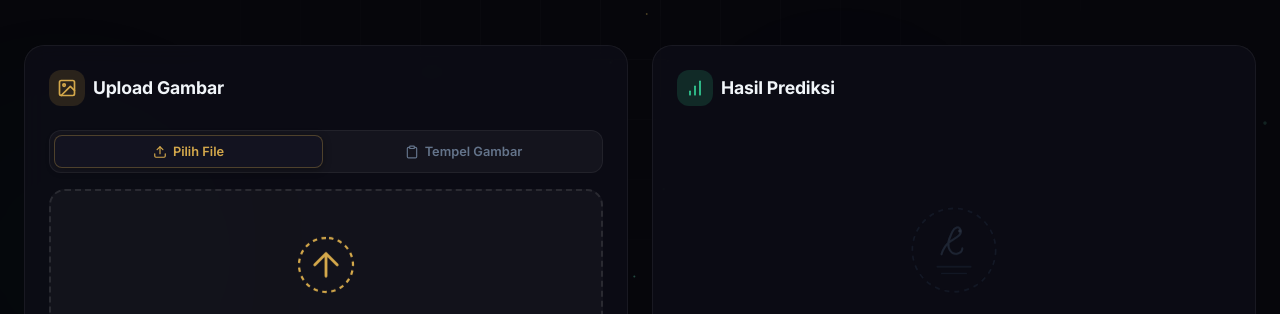
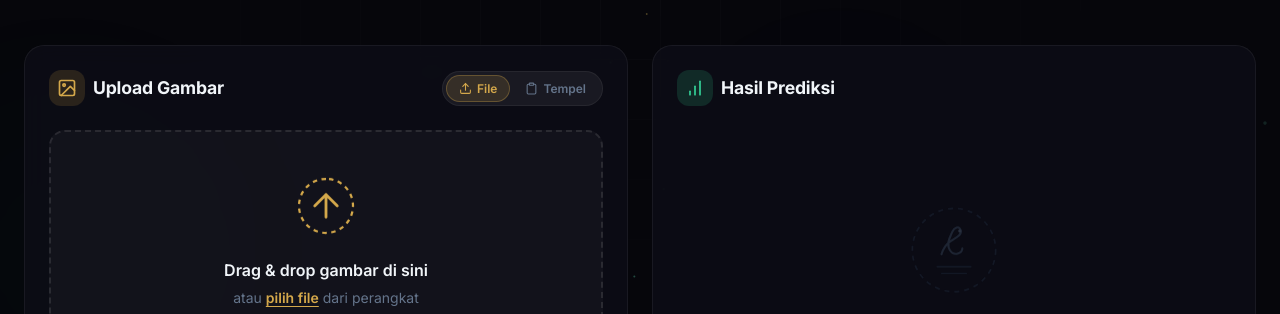
Before and after one commit to IhsanFikri/BP-Morph-Identifier, a plain HTML site: page index.html in a window 1280 px wide. Shown: the part 421-735 px from the top of the page. Drawn offline with Linux system fonts and the light colour scheme; no server answers.

Commit message:
refactor: redesign upload mode tabs layout and styling in html and css

```diff
--- a/index.html
+++ b/index.html
@@ -87,18 +87,18 @@
                             <svg width="20" height="20" viewBox="0 0 24 24" fill="none" stroke="currentColor" stroke-width="2" stroke-linecap="round" stroke-linejoin="round"><rect x="3" y="3" width="18" height="18" rx="2"/><circle cx="8.5" cy="8.5" r="1.5"/><path d="M21 15l-5-5L5 21"/></svg>
                         </div>
                         <h2 class="panel-title">Upload Gambar</h2>
-                    </div>
 
                         <!-- Mode Sub-Tabs -->
                         <div class="upload-mode-tabs">
                             <button type="button" class="mode-tab-btn active" id="tab-mode-upload">
-                            <svg width="14" height="14" viewBox="0 0 24 24" fill="none" stroke="currentColor" stroke-width="2" stroke-linecap="round"><path d="M21 15v4a2 2 0 0 1-2 2H5a2 2 0 0 1-2-2v-4"/><polyline points="17 8 12 3 7 8"/><line x1="12" y1="3" x2="12" y2="15"/></svg>
-                            <span>Pilih File</span>
+                                <svg width="13" height="13" viewBox="0 0 24 24" fill="none" stroke="currentColor" stroke-width="2" stroke-linecap="round"><path d="M21 15v4a2 2 0 0 1-2 2H5a2 2 0 0 1-2-2v-4"/><polyline points="17 8 12 3 7 8"/><line x1="12" y1="3" x2="12" y2="15"/></svg>
+                                <span>File</span>
                             </button>
                             <button type="button" class="mode-tab-btn" id="tab-mode-paste">
-                            <svg width="14" height="14" viewBox="0 0 24 24" fill="none" stroke="currentColor" stroke-width="2" stroke-linecap="round"><path d="M16 4h2a2 2 0 0 1 2 2v14a2 2 0 0 1-2 2H6a2 2 0 0 1-2-2V6a2 2 0 0 1 2-2h2"></path><rect x="8" y="2" width="8" height="4" rx="1" ry="1"></rect></svg>
-                            <span>Tempel Gambar</span>
+                                <svg width="13" height="13" viewBox="0 0 24 24" fill="none" stroke="currentColor" stroke-width="2" stroke-linecap="round"><path d="M16 4h2a2 2 0 0 1 2 2v14a2 2 0 0 1-2 2H6a2 2 0 0 1-2-2V6a2 2 0 0 1 2-2h2"></path><rect x="8" y="2" width="8" height="4" rx="1" ry="1"></rect></svg>
+                                <span>Tempel</span>
                             </button>
+                        </div>
                     </div>
 
                     <!-- Mode 1: Upload Zone -->
--- a/style.css
+++ b/style.css
@@ -458,30 +458,28 @@ a:hover {
 }
 
 .upload-mode-tabs {
-    display: flex;
-    flex-direction: row;
-    width: 100%;
-    margin-bottom: var(--space-md);
-    gap: 6px;
-    background: rgba(255, 255, 255, 0.04);
-    padding: 4px;
-    border-radius: var(--radius-md);
+    margin-left: auto;
+    display: inline-flex;
+    align-items: center;
+    gap: 2px;
+    background: var(--bg-glass-hover);
+    padding: 3px;
+    border-radius: var(--radius-full);
     border: 1px solid var(--border-subtle);
+    flex-shrink: 0;
 }
 
 .mode-tab-btn {
-    flex: 1;
-    display: flex;
-    align-items: center;
-    justify-content: center;
-    gap: 6px;
-    padding: 8px 14px;
-    border-radius: var(--radius-sm);
+    display: inline-flex;
+    align-items: center;
+    gap: 5px;
+    padding: 5px 12px;
+    border-radius: var(--radius-full);
     border: 1px solid transparent;
     background: transparent;
     color: var(--text-tertiary);
     font-family: var(--font-primary);
-    font-size: 0.8rem;
+    font-size: 0.75rem;
     font-weight: 600;
     cursor: pointer;
     transition: all var(--transition-fast);
@@ -496,10 +494,9 @@ a:hover {
 }
 
 .mode-tab-btn.active {
-    background: var(--bg-card-hover);
+    background: var(--accent-gold-dim);
     color: var(--accent-gold);
     border-color: var(--border-accent);
-    box-shadow: var(--shadow-sm);
 }
 
 /* ============================================================
```
Lines whose indentation alone changed are shown as unchanged.
